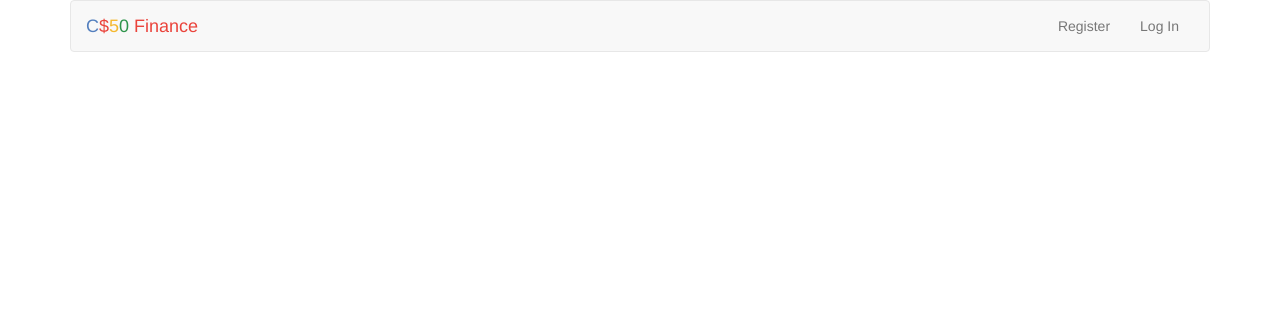
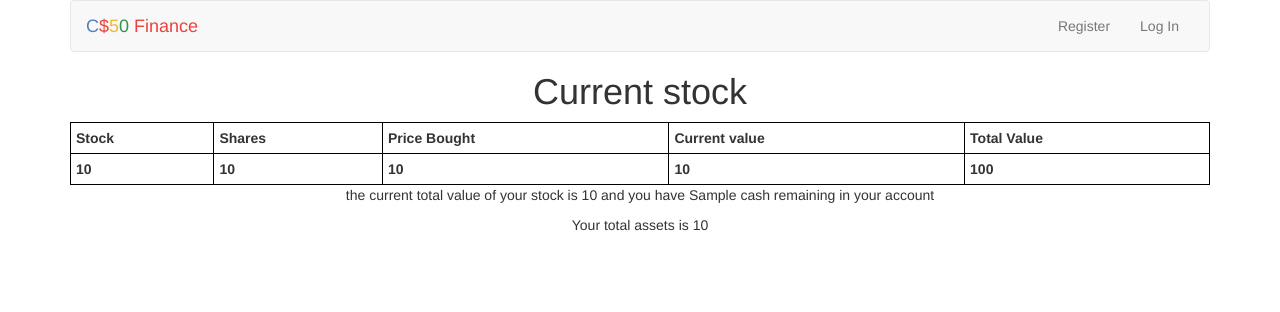
Before and after one commit to malikalbeik/CS50-problem-sets, a Flask app: template pset6/similarities/less/templates/index.html in a window 1280 px wide. Shown: the top 312 px of the page. Run offline with Flask 2, Linux system fonts and the light colour scheme; the template is opened without the code that fills it: most values are stand-ins (such as "Sample title", 1, 10 or a date in 2020); lists and menus that the app fills with data are empty; some libraries are stand-ins or nearby versions.

Commit message:
Added the index page which displayes the total assets the user has with a table of the stocks that the user owns and its current prices

```diff
--- a/pset7/finance/app.py
+++ b/pset7/finance/app.py
@@ -33,7 +33,17 @@ db = SQL("sqlite:///finance.db")
 @app.route("/")
 @login_required
 def index():
-    return apology("TODO")
+    history = db.execute("SELECT * FROM purchases WHERE :id", id=session["user_id"])
+    if not history:
+        return apology("you don't have any history to display")
+
+    else:
+        total = 0
+        for item in history:
+            item["current_price"] = lookup(item["stock_symbol"])['price']
+            total += item["current_price"]*item["shares"]
+        cash = round(db.execute("SELECT cash FROM users WHERE id = :id", id=session["user_id"])[0]["cash"], 2)
+        return render_template("index.html", history=history, total=total, cash=cash)
 
 
 @app.route("/buy", methods=["GET", "POST"])
@@ -66,12 +76,13 @@ def buy():
         else:
             remainingCash = float(cash) - float(shares) * float(stock['price'])
             db.execute("UPDATE users SET cash = :remainingCash WHERE id = :id", id=session["user_id"], remainingCash=remainingCash)
-            db.execute("INSERT INTO purchases (user_id, price_bought, stock_symbol, shares) \
-                             VALUES(:user_id, :price_bought, :stock_symbol, :shares)", \
+            db.execute("INSERT INTO purchases (user_id, price_bought, stock_symbol, shares, sold) \
+                             VALUES(:user_id, :price_bought, :stock_symbol, :shares, :sold)", \
                              user_id = session["user_id"], \
                              price_bought = stock['price'], \
                              stock_symbol = stock['symbol'], \
-                             shares = shares)
+                             shares = shares, \
+                             sold = False)
 
 
             return render_template("bought.html", shares=shares, price=stock['price'], symbol=stock['symbol'], remainingCash= round(db.execute("SELECT cash FROM users WHERE id = :id", id=session["user_id"])[0]["cash"], 2))
--- a/pset7/finance/static/styles.css
+++ b/pset7/finance/static/styles.css
@@ -39,8 +39,14 @@ main img
     max-width: 100%;
 }
 
-main td
-{
-    /* left-align tables' cells */
+table, th, td {
+    border: 1px solid black;
+    border-collapse: collapse;
+}
+th, td {
+    padding: 5px;
     text-align: left;
 }
+table {
+    width: 100%;
+}
--- /dev/null
+++ b/pset7/finance/templates/index.html
@@ -0,0 +1,29 @@
+{% extends "layout.html" %}
+
+{% block title %}
+    Index
+{% endblock %}
+
+{% block main %}
+    <h1>Current stock</h1>
+    <table>
+        <tr>
+            <th>Stock</th>
+            <th>Shares</th>
+            <th>Price Bought</th>
+            <th>Current value</th>
+            <th>Total Value</th>
+        </tr>
+        {% for item in history %}
+            <tr>
+                <th>{{ item['stock_symbol'] }}</th>
+                <th>{{ item['shares'] }}</th>
+                <th>{{ item['price_bought'] }}</th>
+                <th>{{ item['current_price'] }}</th>
+                <th>{{ item['current_price']*item['shares']}}</th>
+            </tr>
+        {% endfor %}
+    </table>
+    <p>the current total value of your stock is {{ total }} and you have {{ cash }} remaining in your account </p>
+    <p>Your total assets is {{ total + cash }}</p>
+{% endblock %}
```
Also changed, not shown: pset7/finance/finance.db.
